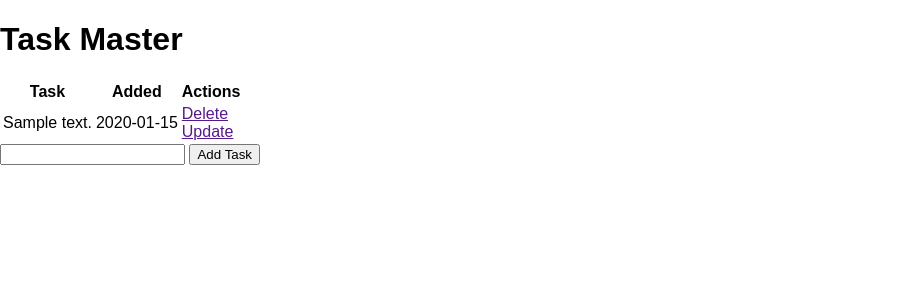
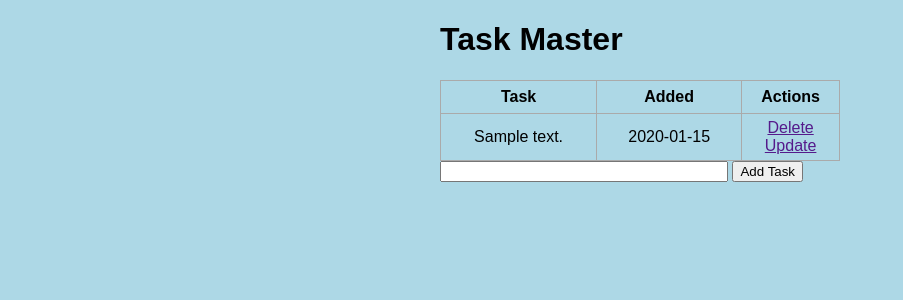
Before and after one commit to overjt/flask-introduction, a Flask app: page / in a window 1280 px wide. Shown: the top 300 px of the page, without its empty margins (0-903 px from the left). Run offline with Flask 2, Linux system fonts and the light colour scheme; tables that the repository leaves empty hold one stand-in row (values such as "Sample post").

Commit message:
etapa 09

```diff
--- a/app/static/css/main.css
+++ b/app/static/css/main.css
@@ -1,4 +1,36 @@
 body, html {
 	margin: 0;
 	font-family: sans-serif;
+	background-color: lightblue;
 }
+
+.content {
+	margin: 0 auto;
+	width: 400px;
+}
+
+table, td, th {
+	border: 1px solid #aaa;
+}
+
+table {
+	border-collapse: collapse;
+	width: 100%;
+}
+
+th {
+	height: 30px;
+}
+
+td {
+	text-align: center;
+	padding: 5px;
+}
+
+.form {
+	margin-top: 20px;
+}
+
+#content {
+	width: 70%;
+}
```
Also changed, not shown: README.md.
